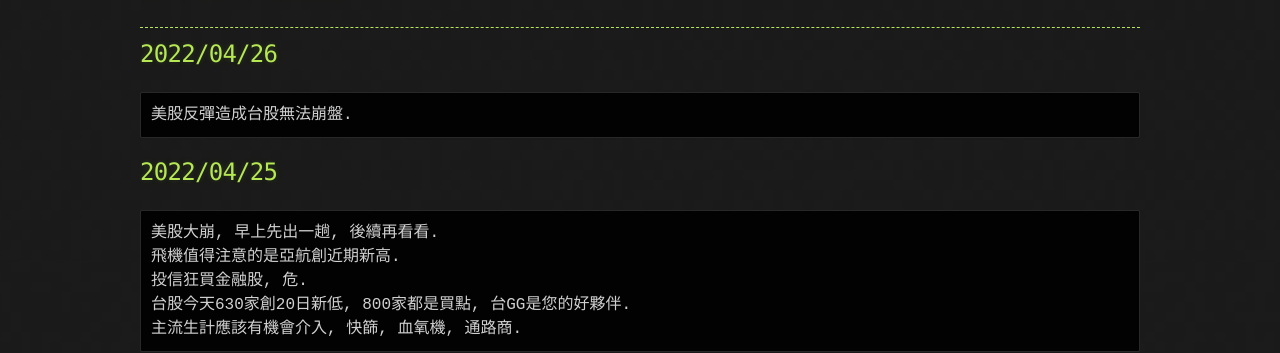
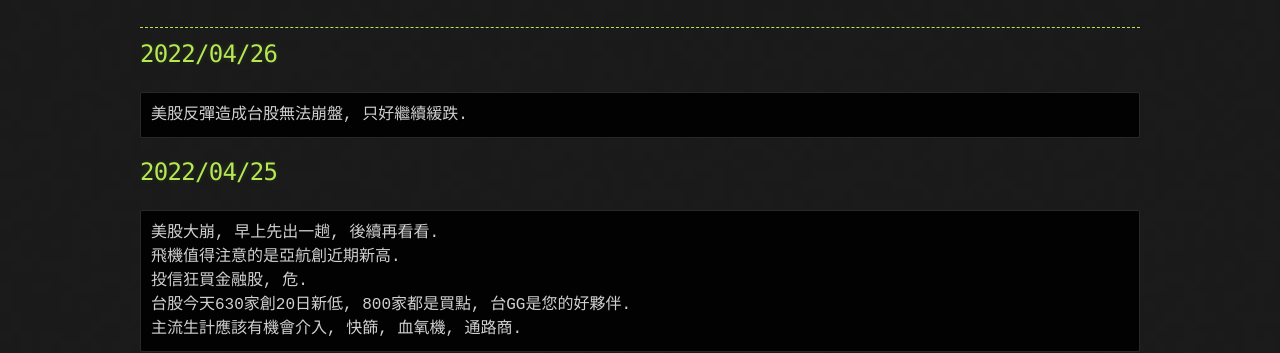
Before and after one commit to lepg5487/Stock_God, a Jekyll site: the page built from index.md, in a window 1280 px wide and 900 px high. Shown: the part 271-624 px from the top of the window. Built offline with Jekyll 4.4.1, drawn with Linux system fonts in a browser that asks for light colours; our own code applies the rules of GitHub Pages for plain Markdown files.

Commit message:
Update index.md

````diff
--- a/index.md
+++ b/index.md
@@ -8,7 +8,7 @@ layout: testlayouts
 
 ## 2022/04/26
 ```
-美股反彈造成台股無法崩盤.
+美股反彈造成台股無法崩盤, 只好繼續緩跌.
 ```
 
 ## 2022/04/25
````
